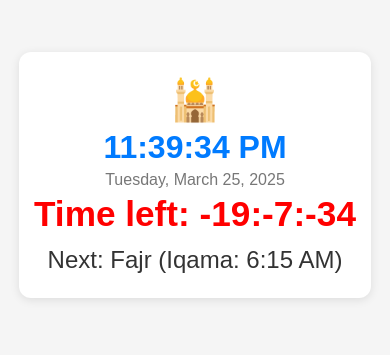
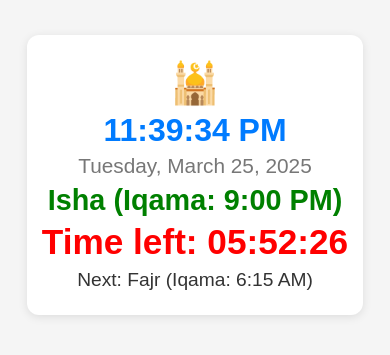
Before and after one commit to shafiuzzaman-md/prayer-clock, a plain HTML site: page index.html in a window 390 px wide. Shown: the part 247-602 px from the top of the page. Drawn offline with Linux system fonts and the light colour scheme.

Commit message:
fix time zone issue

```diff
--- a/index.html
+++ b/index.html
@@ -1,4 +1,3 @@
-
 <!DOCTYPE html>
 <html lang="en">
 <head>
@@ -17,7 +16,6 @@
       justify-content: center;
       align-items: center;
     }
-
     .card {
       background: white;
       border-radius: 12px;
@@ -29,70 +27,48 @@
       text-align: center;
       line-height: 1.2;
     }
-
     .card > div {
       margin: 4px 0;
     }
-
     #currentTime {
       font-size: 2.6em;
       font-weight: bold;
       color: #007bff;
     }
-
     #currentDate {
       font-size: 1.3em;
       color: #777;
     }
-
     #currentPrayer {
       font-size: 2.2em;
       font-weight: bold;
       color: green;
     }
-
     #timeLeft {
       font-size: 2.8em;
       font-weight: bold;
       color: red;
     }
-
     #nextPrayerTime {
       font-size: 1.5em;
       color: #333;
     }
-
     @media (max-width: 500px) {
-  #currentTime {
-    font-size: 2em;
+      #currentTime { font-size: 2em; }
+      #currentPrayer { font-size: 1.8em; }
+      #timeLeft { font-size: 2.2em; }
+      #nextPrayerTime { font-size: 1.2em; }
     }
-
-  #currentPrayer {
-    font-size: 1.8em;
-  }
-
-  #timeLeft {
-    font-size: 2.2em;
-  }
-
-  #nextPrayerTime {
-    font-size: 1.2em;
-  }
-}
-
   </style>
-
-
 </head>
 <body>
   <div class="card">
     <div style="font-size: 2.5em;">🕌</div>
-    <div id="currentTime" style="font-size: 2em; font-weight: bold; color: #007bff;"></div>
-    <div id="currentDate" style="font-size: 1em; color: #777;"></div>
-    <div id="currentPrayer" style="font-size: 2em; font-weight: bold; color: green;">Loading...</div>
-    <div class="time" id="timeLeft" style="font-size: 2.2em; font-weight: bold; color: red;"></div>
-    <div class="time" id="nextPrayerTime" style="font-size: 1.5em; margin-top: 10px;"></div>
-
+    <div id="currentTime"></div>
+    <div id="currentDate"></div>
+    <div id="currentPrayer">Loading...</div>
+    <div class="time" id="timeLeft"></div>
+    <div class="time" id="nextPrayerTime"></div>
   </div>
 
   <script>
@@ -114,22 +90,21 @@
     }
 
     function getTodayPrayerTimes() {
-      const today = new Date().toISOString().split('T')[0];
+      const now = new Date();
+      const today = `${now.getFullYear()}-${String(now.getMonth()+1).padStart(2,'0')}-${String(now.getDate()).padStart(2,'0')}`;
       return prayerTimes.find(p => p.date === today);
     }
+
     function formatTo12Hour(time24) {
-  const [hour, minute] = time24.split(':').map(Number);
+      const [hour, minute] = time24.split(":").map(Number);
       const date = new Date();
       date.setHours(hour);
       date.setMinutes(minute);
       return date.toLocaleTimeString([], { hour: 'numeric', minute: '2-digit', hour12: true });
     }
 
-
     function getCurrentPrayer(prayers, now) {
-
       const schedule = [
-
         { name: "Fajr", time: parseTime(prayers.date, prayers.fajr), iqama: prayers.iqama.fajr },
         { name: "Sunrise", time: parseTime(prayers.date, prayers.sunrise), iqama: "N/A" },
         { name: "Dhuhr", time: parseTime(prayers.date, prayers.dhuhr), iqama: prayers.iqama.dhuhr },
@@ -138,13 +113,10 @@
         { name: "Isha", time: parseTime(prayers.date, prayers.isha), iqama: prayers.iqama.isha }
       ];
 
-
       for (let i = 0; i < schedule.length - 1; i++) {
         const curr = schedule[i];
         const next = schedule[i + 1];
-
-      if (curr.name === "Sunrise") continue; // we never count it as current
-
+        if (curr.name === "Sunrise") continue;
         if (now >= curr.time && now < next.time) {
           return {
             current: curr,
@@ -155,16 +127,35 @@
         }
       }
 
+      // After Isha or before Fajr
+      const isha = schedule.find(p => p.name === "Isha");
+      if (now >= isha.time) {
+        const tomorrow = new Date(prayers.date);
+        tomorrow.setDate(tomorrow.getDate() + 1);
+        const tomorrowStr = tomorrow.toISOString().split('T')[0];
+        const tomorrowPrayers = prayerTimes.find(p => p.date === tomorrowStr);
+        if (tomorrowPrayers) {
+          const fajr = {
+            name: "Fajr",
+            time: parseTime(tomorrowPrayers.date, tomorrowPrayers.fajr),
+            iqama: tomorrowPrayers.iqama.fajr
+          };
+          return {
+            current: isha,
+            next: fajr,
+            schedule,
+            timeLeft: Math.floor((fajr.time - now) / 1000)
+          };
+        }
+      }
 
-    // Before Fajr or after Isha
-    const first = schedule.find(p => p.name !== "Sunrise");
+      const fajr = schedule.find(p => p.name === "Fajr");
       return {
         current: null,
-      next: first,
+        next: fajr,
         schedule,
-      timeLeft: Math.floor((first.time - now) / 1000)
+        timeLeft: Math.floor((fajr.time - now) / 1000)
       };
-
     }
 
     function formatTimeLeft(seconds) {
@@ -175,33 +166,21 @@
     }
 
     function update() {
+      const now = new Date();
       const todayPrayers = getTodayPrayerTimes();
       if (!todayPrayers) {
         document.getElementById("currentPrayer").innerText = "No data for today.";
         return;
       }
 
-      const now = new Date();
       document.getElementById("currentTime").innerText = now.toLocaleTimeString([], { hour: 'numeric', minute: '2-digit', second: '2-digit', hour12: true });
+      document.getElementById("currentDate").innerText = now.toLocaleDateString(undefined, { weekday: 'long', year: 'numeric', month: 'long', day: 'numeric' });
 
-      document.getElementById("currentDate").innerText = now.toLocaleDateString(undefined, {
-        weekday: 'long',
-        year: 'numeric',
-        month: 'long',
-        day: 'numeric'
-      });
-
-
-      const { current, next, timeLeft, schedule } = getCurrentPrayer(todayPrayers, now);
-
-      const nextPrayerDisplay = (next.name === "Sunrise") ? schedule[schedule.indexOf(next) + 1] : next;
+      const { current, next, timeLeft } = getCurrentPrayer(todayPrayers, now);
 
       document.getElementById("currentPrayer").innerText = current
-  ? `${current.name}${(current.iqama && current.iqama !== "N/A" && current.iqama !== "-")
-    ? ` (Iqama: ${formatTo12Hour(current.iqama)})`
-    : ""}`
+        ? `${current.name}${(current.iqama && current.iqama !== "N/A" && current.iqama !== "-") ? ` (Iqama: ${formatTo12Hour(current.iqama)})` : ""}`
         : "";
-
 
       document.getElementById("timeLeft").innerText = `Time left: ${formatTimeLeft(timeLeft)}`;
 
@@ -214,7 +193,6 @@
       } else {
         document.getElementById("nextPrayerTime").innerText = "";
       }
-
     }
 
     update();
```
Lines whose indentation alone changed are shown as unchanged.
